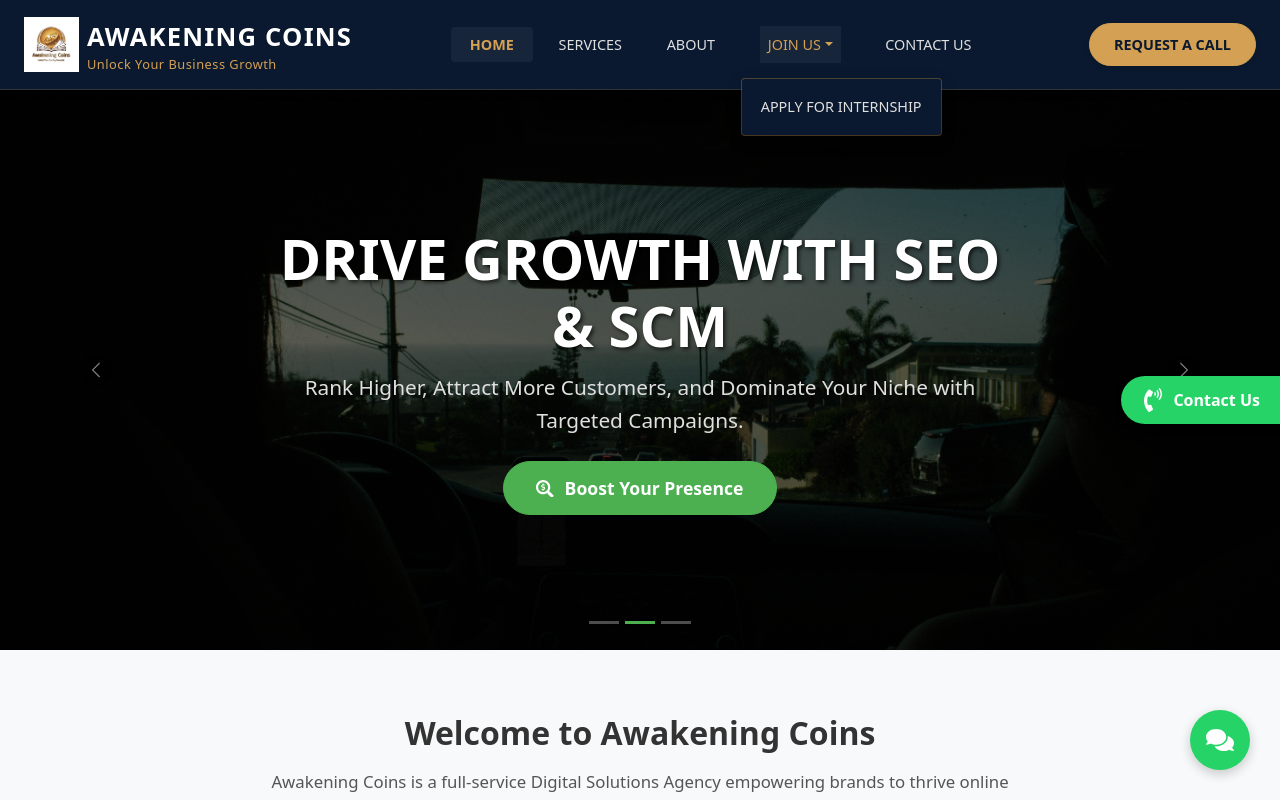
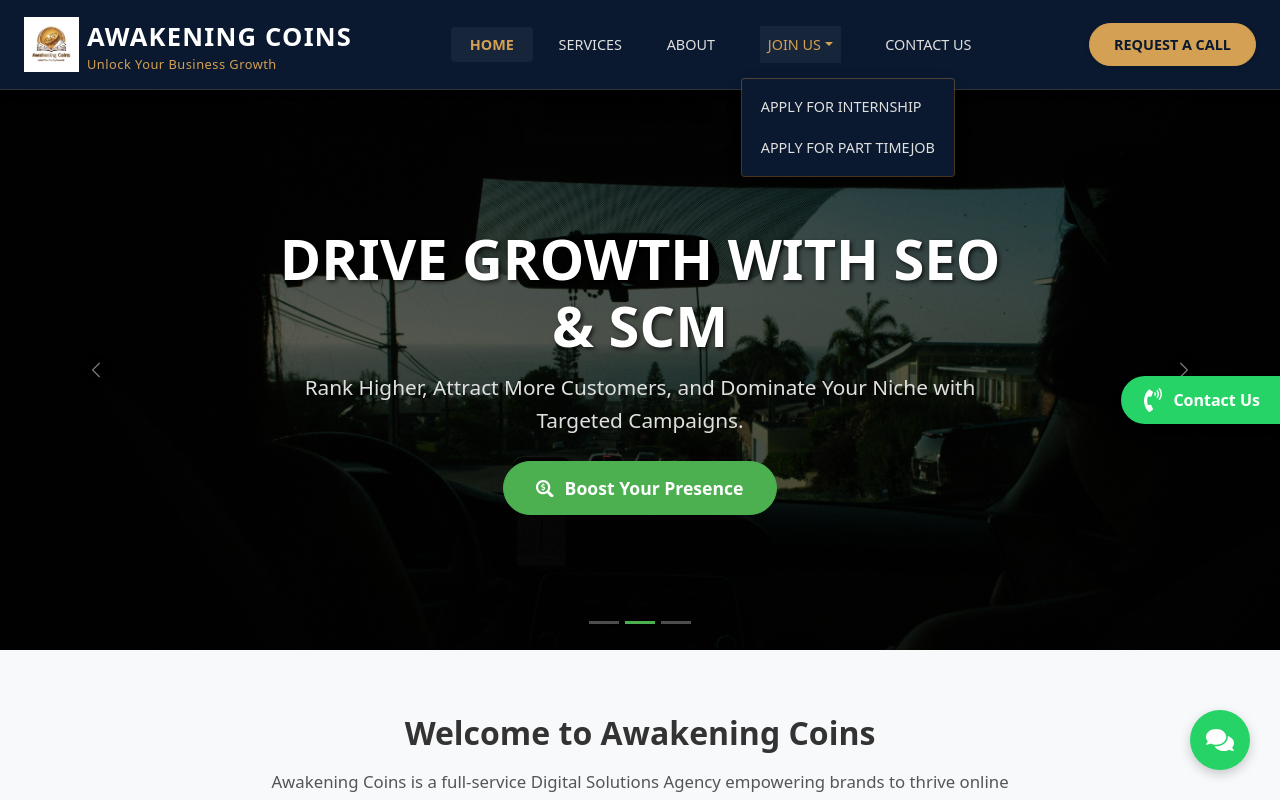
Before and after one commit to Awakening-2025/e-comm-project, a React (Vite) app in the folder frontend/: page / in a window 1280 px wide. Both pictures are taken after a click on the button "JOIN US". Shown: the top 800 px of the page. Built offline with nearby package versions, Linux system fonts and the light colour scheme.

Commit message:
add one more google form for part tme job aplication

```diff
--- a/frontend/src/components/layout/Header.jsx
+++ b/frontend/src/components/layout/Header.jsx
@@ -164,6 +164,14 @@ function Header() {
                 >
                   Apply for Internship
                 </NavDropdown.Item>
+                <NavDropdown.Item
+                  // IMPORTANT: Yahan apne part time job Google Form ka link daalein
+                  href="https://forms.gle/4U3kKu6XjcutwUzn6"
+                  target="_blank" // Naye tab mein kholne ke liye
+                  rel="noopener noreferrer" // Security ke liye
+                >
+                  Apply for Part TimeJob
+                </NavDropdown.Item>
               </NavDropdown>
               {/* ===== END OF CHANGE ===== */}
 
```
